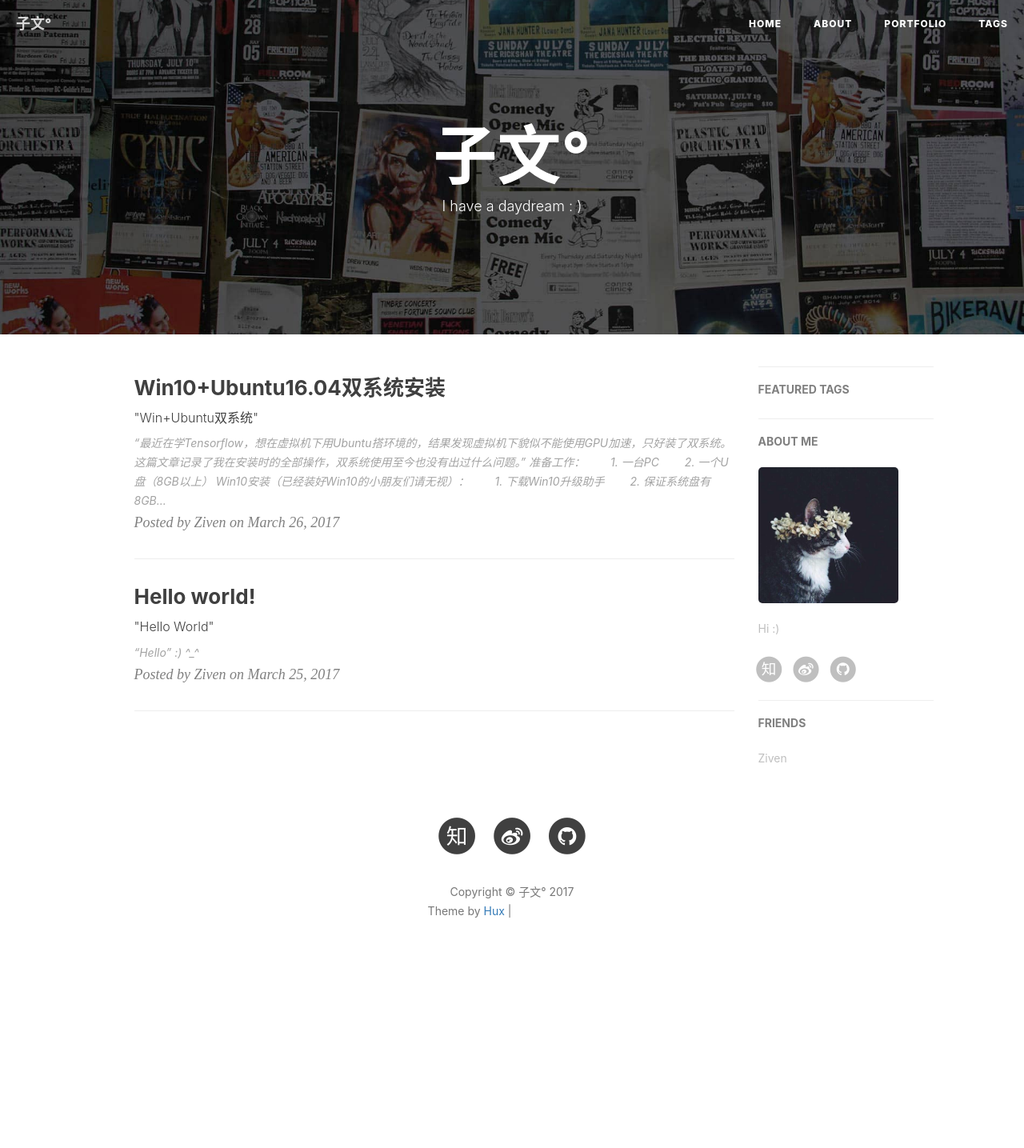
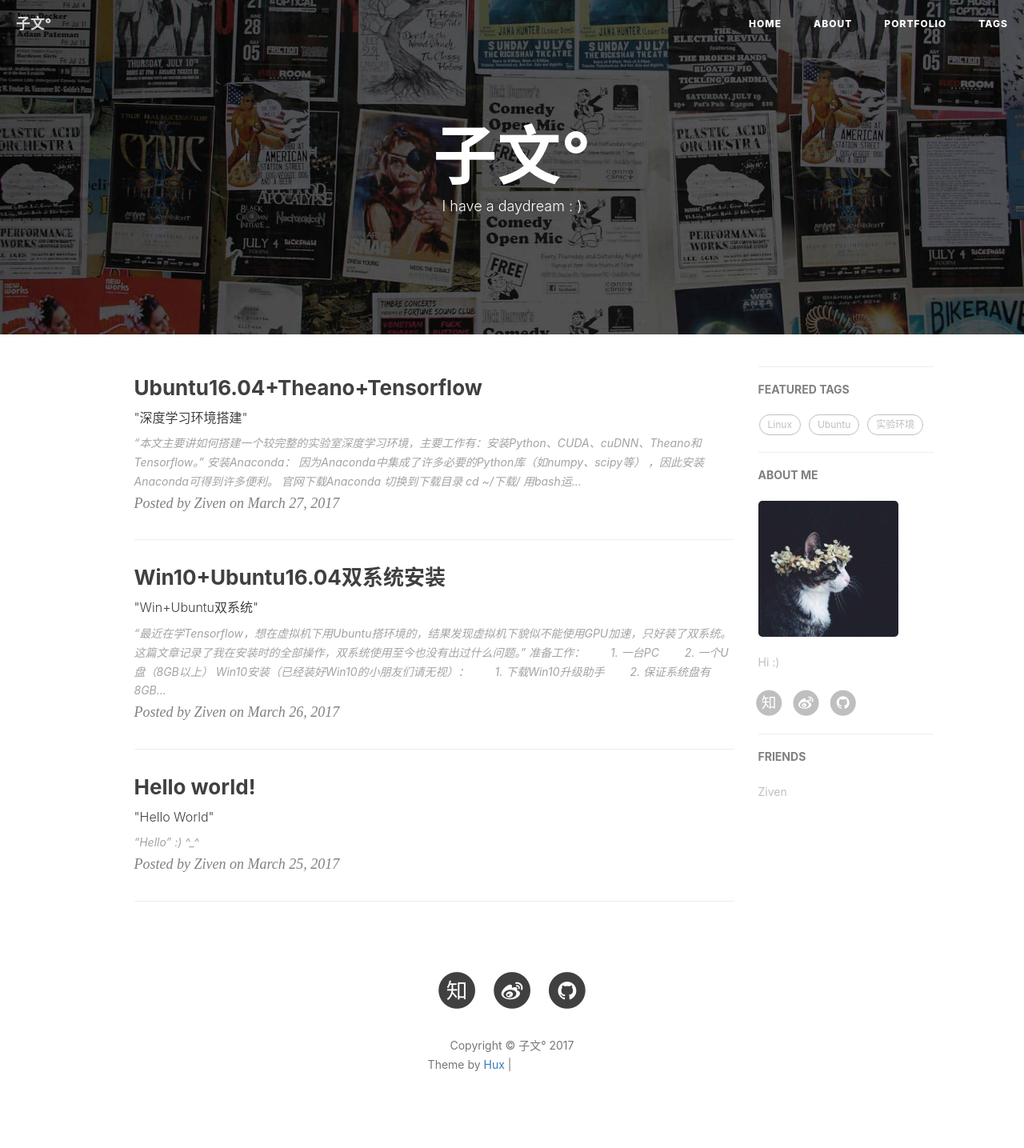
Before and after one commit to zivenyang/zivenyang.github.io, a Jekyll site: the page built from index.html, in a window 1280 px wide. Shown: the whole page at 80% size. Built offline with Jekyll 4.4.1, drawn with Linux system fonts in a browser that asks for light colours; nearby versions of some CDN libraries; the list of posts is cut into pages by our own code; comment, search, counter and statistics services are not loaded; before the commit the page ends 1243 px from its top, so only the background shows below that; some of the changed lines change nothing that is shown; grey boxes are pictures that could not be loaded.

Commit message:
post:theano+tensorflow

````diff
--- a/_posts/2017-03-25-win-ubuntu.markdown
+++ b/_posts/2017-03-26-win-ubuntu.markdown
@@ -12,6 +12,7 @@
     - Windows
     - Linux
     - Ubuntu
+    - 实验环境
 ---
 
 > “最近在学Tensorflow，想在虚拟机下用Ubuntu搭环境的，结果发现虚拟机下貌似不能使用GPU加速，只好装了双系统。这篇文章记录了我在安装时的全部操作，双系统使用至今也没有出过什么问题。”
--- /dev/null
+++ b/_posts/2017-03-27-ubuntu-theano-tf.markdown
@@ -0,0 +1,335 @@
+---
+layout:       post
+title:        "Ubuntu16.04+Theano+Tensorflow"
+subtitle:     " \"深度学习环境搭建\""
+date:         2017-03-27
+author:       "Ziven"
+header-img:   "img/in-post/theano-tf/bg.jpg"
+header-mask:  0.3
+catalog:      true
+tags:
+    - Linux
+    - Ubuntu
+    - 实验环境
+    - Theano
+    - Tensorflow
+    - Deep Learning
+    - CUDA
+    - Python
+---
+
+> “本文主要讲如何搭建一个较完整的实验室深度学习环境，主要工作有：安装Python、CUDA、cuDNN、Theano和Tensorflow。”
+
+## 安装Anaconda：
+因为Anaconda中集成了许多必要的Python库*（如numpy、scipy等）* ，因此安装Anaconda可得到许多便利。
+
+- 官网下载[Anaconda](https://www.continuum.io/downloads)
+- 切换到下载目录
+```cd ~/下载/```
+- 用bash运行下载好的.sh文件
+```bash Anaconda2-4.3.0-Linux-x86_64.sh```
+- 进入欢迎界面
+```
+  Welcome to Anaconda2 4.3.0 (by Continuum Analytics, Inc.)
+
+  In order to continue the installation process, please review the license
+agreement.
+Please, press ENTER to continue
+>>>
+```
+- 按回车
+```
+  ================
+  Anaconda License
+  ================
+
+  Copyright 2016, Continuum Analytics, Inc.
+
+  All rights reserved under the 3-clause BSD License:
+
+  Redistribution and use in source and binary forms, with or without
+modification, are permitted provided that the following conditions
+are met:
+
+  * Redistributions of source code must retain the above copyright no
+tice,
+this list of conditions and the following disclaimer.
+
+  * Redistributions in binary form must reproduce the above copyright
+notice,
+this list of conditions and the following disclaimer in the documen
+tation
+and/or other materials provided with the distribution.
+
+  * Neither the name of Continuum Analytics, Inc. nor the names of it
+s
+  contributors may be used to endorse or promote products derived fro
+m this
+software without specific prior written permission.
+
+  THIS SOFTWARE IS PROVIDED BY THE COPYRIGHT HOLDERS AND CONTRIBUTORS
+"AS IS"
+  AND ANY EXPRESS OR IMPLIED WARRANTIES, INCLUDING, BUT NOT LIMITED T
+O, THE
+  IMPLIED WARRANTIES OF MERCHANTABILITY AND FITNESS FOR A PARTICULAR
+PURPOSE
+  ARE DISCLAIMED. IN NO EVENT SHALL CONTINUUM ANALYTICS, INC. BE LIAB
+LE FOR
+  ANY DIRECT, INDIRECT, INCIDENTAL, SPECIAL, EXEMPLARY, OR CONSEQUENT
+  --更多--
+  ```
+可以按q退出
+- 显示是否同意条款，输入yes
+```
+  Do you approve the license terms? [yes|no]
+  >>> yes
+```
+- 跳出是否使用默认安装路径，直接回车*（如果要改直接输入想要的安装路径）*
+```
+  Anaconda2 will now be installed into this location:
+  /home/ziven/anaconda2
+
+  - Press ENTER to confirm the location
+  - Press CTRL-C to abort the installation
+  - Or specify a different location below
+
+  [/home/ziven/anaconda2] >>>
+```
+- 等待安装
+- 安装完成，选择是否配置环境变量*【注意：默认是no】*，因此这里要输入yes，否则之后要手动添加环境变量
+```
+Python 2.7.13 :: Continuum Analytics, Inc.
+creating default environment...
+installation finished.
+Do you wish the installer to prepend the Anaconda2 install location
+to PATH in your /home/ziven/.bashrc ? [yes|no]
+[no] >>> yes
+```
+- 在终端输入`anacron -V`可显示版本
+```
+  Anacron 2.3
+  Copyright (C) 1998  Itai Tzur <itzur@actcom.co.il>
+  Copyright (C) 1999  Sean 'Shaleh' Perry <shaleh@debian.org>
+  Copyright (C) 2004  Pascal Hakim <pasc@redellipse.net>
+
+  Mail comments, suggestions and bug reports to <pasc@redellipse.net>.
+```
+
+## 安装CUDA：
+- 确保GPU为CUDA所支持的GPU
+```
+  lspci | grep -i nvidia
+```
+参照[GPU支持列表](http://developer.nvidia.com/cuda-gpus)
+- 确定系统版本
+```
+  uname -m && cat /etc/*release
+```
+- 确定gcc版本
+```
+  gcc --version
+```
+- 选择显卡驱动
+![](/img/in-post/theano-tf/drive1.png)
+
+![](/img/in-post/theano-tf/drive2.png)
+
+- 下载[CUDA Toolkit](https://developer.nvidia.com/cuda-downloads),建议使用.deb
+- 切换到下载目录
+```
+  sudo dpkg -i cuda-repo-<distro>_<version>_<architecture>.deb
+```
+- 更新apt源
+```
+  sudo apt-get update
+  sudo apt-get upgrade
+```
+- 安装cuda
+```
+  sudo apt-get install cuda
+```
+- 再次更新apt源
+```
+  sudo apt-get update
+  sudo apt-get upgrade
+```
+- 更新软件包
+```
+  sudo apt-get cuda
+```
+- 选择最新安装的显卡驱动
+![](/img/in-post/theano-tf/drive3.png)
+
+- 如果没有新的显卡驱动可以如下安装
+```
+  sudo apt-get install cuda-drivers
+```
+- 添加环境变量
+```
+  export PATH=/usr/local/cuda-8.0/bin${PATH:+:${PATH}}
+```
+- 检测安装
+```
+  cd /usr/local/cuda-8.0/samples/
+  sudo make
+```
+- 使用deviceQuery检测安装
+```
+  cd ./bin/x86_64/linux/release/
+  ./deviceQuery
+```
+- 可以看到显卡信息和最后的PASS即可
+```
+  ./deviceQuery Starting...
+
+  CUDA Device Query (Runtime API) version (CUDART static linking)
+
+  Detected 1 CUDA Capable device(s)
+
+  Device 0: "GeForce 940MX"
+  CUDA Driver Version / Runtime Version          8.0 / 8.0
+  CUDA Capability Major/Minor version number:    5.0
+  Total amount of global memory:                 2002 MBytes (2099642368 bytes)
+  ( 3) Multiprocessors, (128) CUDA Cores/MP:     384 CUDA Cores
+  GPU Max Clock rate:                            1242 MHz (1.24 GHz)
+  Memory Clock rate:                             1001 Mhz
+  Memory Bus Width:                              64-bit
+  L2 Cache Size:                                 1048576 bytes
+  Maximum Texture Dimension Size (x,y,z)         1D=(65536), 2D=(65536, 65536), 3D=(4096, 4096, 4096)
+  Maximum Layered 1D Texture Size, (num) layers  1D=(16384), 2048 layers
+  Maximum Layered 2D Texture Size, (num) layers  2D=(16384, 16384), 2048 layers
+  Total amount of constant memory:               65536 bytes
+  Total amount of shared memory per block:       49152 bytes
+  Total number of registers available per block: 65536
+  Warp size:                                     32
+  Maximum number of threads per multiprocessor:  2048
+  Maximum number of threads per block:           1024
+  Max dimension size of a thread block (x,y,z): (1024, 1024, 64)
+  Max dimension size of a grid size    (x,y,z): (2147483647, 65535, 65535)
+  Maximum memory pitch:                          2147483647 bytes
+  Texture alignment:                             512 bytes
+  Concurrent copy and kernel execution:          Yes with 1 copy engine(s)
+  Run time limit on kernels:                     Yes
+  Integrated GPU sharing Host Memory:            No
+  Support host page-locked memory mapping:       Yes
+  Alignment requirement for Surfaces:            Yes
+  Device has ECC support:                        Disabled
+  Device supports Unified Addressing (UVA):      Yes
+  Device PCI Domain ID / Bus ID / location ID:   0 / 2 / 0
+  Compute Mode:
+     < Default (multiple host threads can use ::cudaSetDevice() with device simultaneously) >
+
+  deviceQuery, CUDA Driver = CUDART, CUDA Driver Version = 8.0, CUDA Runtime Version = 8.0, NumDevs = 1, Device0 = GeForce 940MX
+  Result = PASS
+```
+- SElinux报错的话需要
+```
+  sudo setenforce 0
+```
+- 然后跑一下bandwidthTest看一下
+```
+ ./bandwidthTest
+```
+显示PASS即可
+- CUDA安装完成
+## 安装cuDNN:
+- 下载cuDNN
+- 进入下载目录解压tar包
+```
+  cd ~/下载/
+  tar -zxf cudnn-8.0-linux-x64-v5.1.tgz cuda/
+```
+- 进入cuda文件夹
+```
+  cd ~/cuda
+```
+- 复制头文件到/usr/local/include
+```
+  sudo cp include/cudnn.h /usr/local/include/
+```
+- 复制lib文件到/usr/local/lin
+```
+  sudo cp lib64/* /usr/local/lib
+```
+- 编辑.bashrc添加环境变量
+```
+  vim ~/.bashrc
+```
+在最后一行添加
+```
+  export LD_LIBRARY_PATH=/usr/local/lib
+```
+## 安装theano：
+```
+  conda install theano
+  pip install nose_parameterized
+```
+- 进入Python检查tehano：
+```
+  import theano
+  theano.test（）
+```
+- 如果报错
+```
+  Intel MKL FATAL ERROR: Cannot load libmkl_avx2.so or libmkl_def.so.
+```
+则执行
+```
+  conda install nomkl
+```
+- 结果为ok则安装成功
+- 配置.theanorc（配置GPU加速）：
+```
+  cd ~
+  vim .theanorc
+```
+- 写入并保存：
+```
+  [global]
+  floatX=float32
+  device=gpu
+  base_compiledir=~/external/.theano/
+  allow_gc=False
+  warn_float64=warn
+  [mode]=FAST_RUN
+
+  [nvcc]
+  fastmath=True
+
+  [cuda]
+  root=/usr/local/cuda
+```
+- 创建一个test.py：
+```
+  from theano import function, config, shared, sandbox
+  import theano.tensor as T
+  import numpy
+  import time
+
+  vlen = 10 * 30 * 768  # 10 x #cores x # threads per core
+  iters = 1000
+
+  rng = numpy.random.RandomState(22)
+  x = shared(numpy.asarray(rng.rand(vlen), config.floatX))
+  f = function([], T.exp(x))
+  print(f.maker.fgraph.toposort())
+  t0 = time.time()
+  for i in range(iters):
+    r = f()
+  t1 = time.time()
+  print("Looping %d times took %f seconds" % (iters, t1 - t0))
+  print("Result is %s" % (r,))
+  if numpy.any([isinstance(x.op, T.Elemwise) for x in f.maker.fgraph.toposort()]):
+    print('Used the cpu')
+  else:
+    print('Used the gpu')
+```
+- 如果最后一行显示Used the gpu则表示GPU已启用
+## 安装Tensorflow:
+- 根据注释选择自己需要的版本
+```
+  pip install --upgrade tensorflow      # for Python 2.7
+  pip3 install --upgrade tensorflow     # for Python 3.n
+  pip install --upgrade tensorflow-gpu  # for Python 2.7 and GPU
+  pip3 install --upgrade tensorflow-gpu # for Python 3.n and GPU
+```
````
Also changed, not shown: img/in-post/theano-tf/bg.jpg (added), img/in-post/theano-tf/drive1.png (added), img/in-post/theano-tf/drive2.png (added), img/in-post/theano-tf/drive3.png (added).
